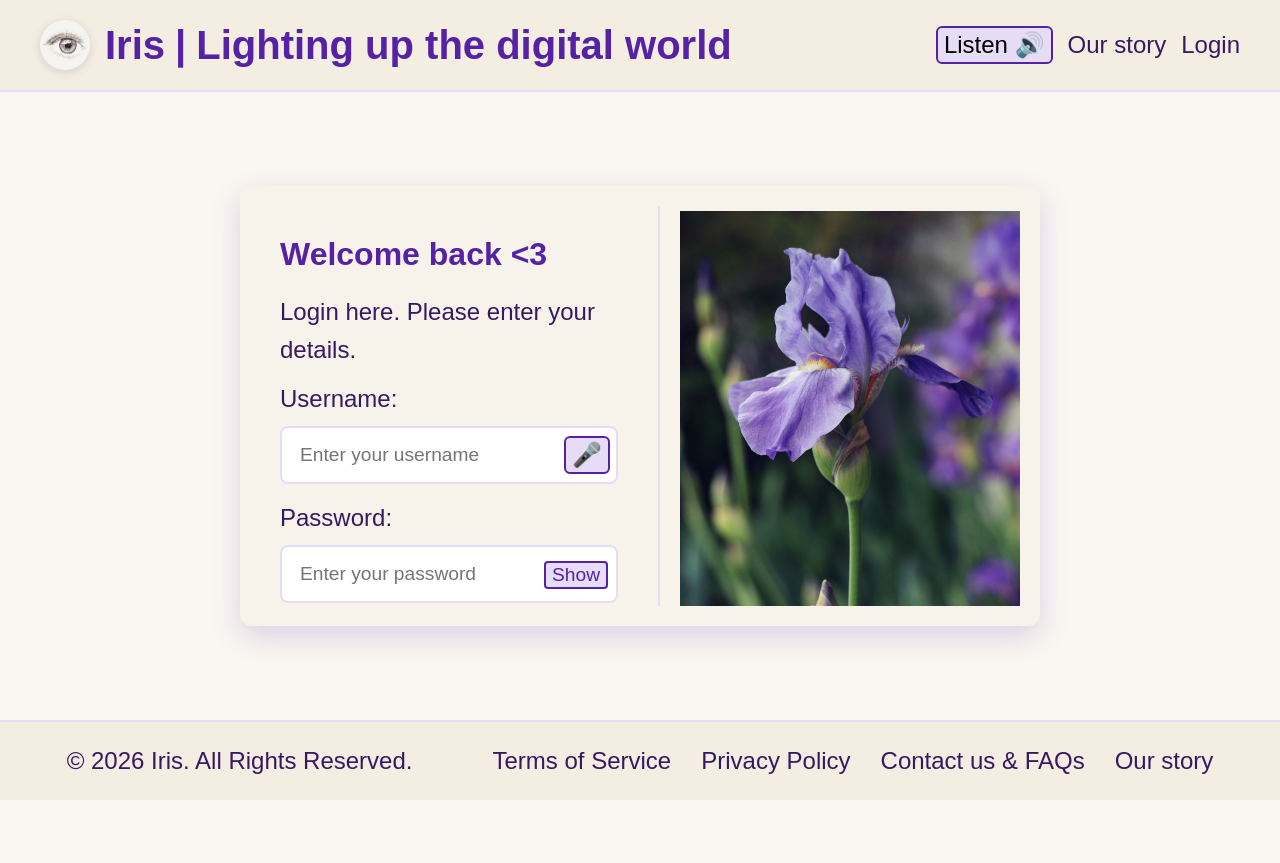
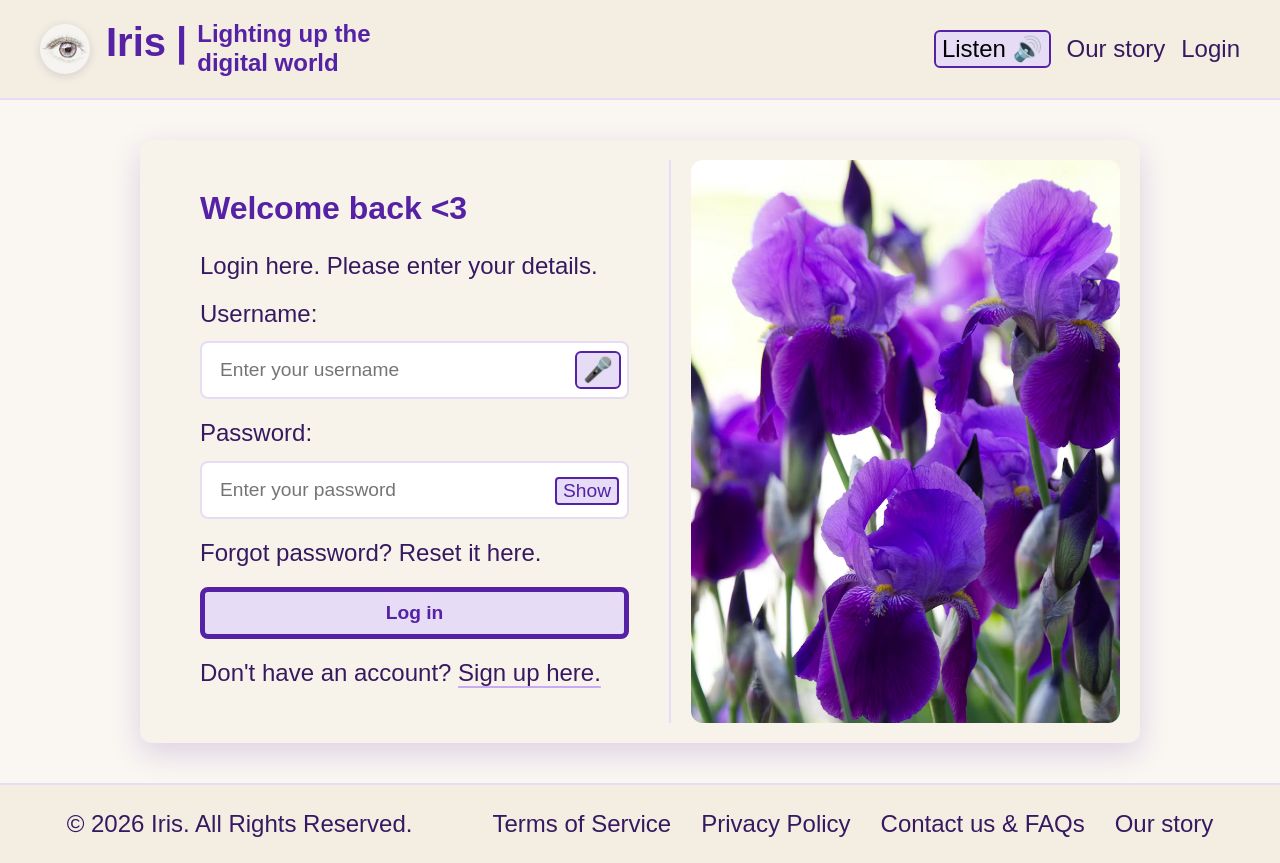
Before and after one commit to gittel-rosenblatt/iris, a Flask app: page /login in a window 1280 px wide. Before the commit the page ends 800 px from the top, so only its background shows below. Run offline with Flask 3, Linux system fonts and the light colour scheme.

Commit message:
Fix layout responsiveness, page zooming, and story links
- Fix image squishing on story page
- Prevent horizontal scroll when zooming/shrinking window
- Update link to story page on homepage
- Adjust mobile media query styles and zoom layout for login/signup pages

```diff
--- a/static/css/global.css
+++ b/static/css/global.css
@@ -24,15 +24,12 @@
     box-sizing: border-box;
 }
 
-html, body {
-    max-width: 100%;
-    overflow-x: hidden;
-}
-
 html {
     scroll-behavior: smooth;
     scrollbar-width: thin;
     scrollbar-color: var(--dark-iris-purple) transparent;
+    max-height: 100dvh;
+    max-width: 100dvw;
 }
 
 body {
@@ -43,7 +40,7 @@ body {
     flex-direction: column;
     font-family: var(--main-font);
     background-color: var(--bg-cream);
-    overflow: hidden;
+    overflow-x: hidden;
 }
 
 p, h1, h2, h3, nav a {
@@ -218,9 +215,16 @@ header {
 .header-left {
     display: flex;
     align-items: center;
-    gap: 15px;
     flex-shrink: 0;
-    padding-right: 15px;
+    gap: clamp(0.5rem, 3vw, 1rem);
+    padding-right: clamp(0.5rem, 3vw, .75rem);
+}
+
+.header-tagline {
+    font-size: var(--font-size-md);
+    max-width: 180px;
+    line-height: 1.2;
+    white-space: normal;
 }
 
 .header-left h1 {
@@ -253,7 +257,7 @@ header {
     display: flex;
     align-items: center;
     justify-content: flex-end;
-    gap: 15px;
+    gap: 16px;
 }
 
 .account-header {
@@ -524,6 +528,12 @@ footer {
     border: 2px solid var(--iris-purple);
 }
 
+@media (max-width: 700px) {
+    .header-tagline {
+        max-width: 150px;
+    }
+}
+
 @media (max-width: 900px) {
 /* main */
     body {
@@ -539,13 +549,6 @@ footer {
 /* header */
     header {
         padding: clamp(0.5rem, 3vw, 1.25rem) clamp(1rem, 4vw, 2.5rem);
-    }
-
-    .header-tagline {
-        font-size: var(--font-size-md);
-        max-width: 180px;
-        line-height: 1.2;
-        white-space: normal;
     }
 
     .divider {
--- a/static/css/login.css
+++ b/static/css/login.css
@@ -1,16 +1,28 @@
+html, p, h1, h2, h3, nav a {
+    margin: 0;
+    padding: 0;
+    box-sizing: border-box;
+}
+
 #login-main {
     display: flex;
     justify-content: center;
     align-items: center;
     flex: 1;
-    height: 0;
-    flex-shrink: 0;
+    flex-grow: 1;
+    height: auto;
+    padding: 40px 20px;
 }
 
 .login-container {
     display: flex;
-    width: clamp(50vh, 100vh, 90vw);
-    max-height: 55vh;
+    align-items: stretch;
+
+    height: auto;
+    max-height: none;
+    width: 100%;
+    max-width: 1000px;
+
     background-color: var(--bg-card);
     overflow-y: auto;
     padding: 20px;
@@ -22,10 +34,20 @@
 .login {
     display: flex;
     flex-direction: column;
-    padding: 20px;
-    padding-right: 40px;
+    padding: 20px 40px;
+    margin: 0;
     border-right: 2px solid var(--iris-purple);
     overflow-y: auto;
+}
+
+.signup {
+    display: none;
+}
+
+.login, .signup {
+    flex: 1;
+    margin: 0;
+    box-sizing: border-box;
 }
 
 .login h2, .login p {
@@ -55,21 +77,22 @@
 
 .login-image {
     display: flex;
-    justify-content: center;
-    align-items: flex-start;
-    padding: 5px;
+    flex: 1;
+    position: relative;
     overflow: hidden;
+    padding: 0;
+    height: auto;
 }
 
 .login-container img {
+    position: absolute;
+    top: 0;
+    left: 0;
+    width: 100%;
+    height: 100%;
+    border-radius: 12px;
     object-fit: cover;
-    object-position: center -25px;
-    max-width: 500px;
-    height: auto;
-}
-
-.signup {
-    display: none;
+    object-position: center center;
 }
 
 body.is-switched .signup {
@@ -83,13 +106,6 @@ body.is-switched .signup {
 
 body.is-switched .login {
     display: none;
-}
-
-.login, .signup {
-    width: 100%;
-    max-width: 400px;
-    margin: 0 auto;
-    box-sizing: border-box;
 }
 
 #security-question {
--- a/templates/contact.html
+++ b/templates/contact.html
@@ -24,7 +24,10 @@
     </div>
 
     <nav class="header-nav">
-        <button aria-hidden="true"type="button" class="btn-tts">Listen 🔊</button>
+        <button aria-hidden="true"type="button" class="btn-tts">
+            <span class="long-text">Listen 🔊</span>
+            <span class="short-text">🔊</span>
+        </button>
         <a href="{{ url_for('story') }}">
             <span class="long-text">Our story</span>
             <span class="short-text" aria-hidden="true">Story</span>
--- a/templates/forgot-password.html
+++ b/templates/forgot-password.html
@@ -24,7 +24,10 @@
     </div>
 
     <nav class="header-nav">
-        <button aria-hidden="true"type="button" class="btn-tts">Listen 🔊</button>
+        <button aria-hidden="true"type="button" class="btn-tts">
+            <span class="long-text">Listen 🔊</span>
+            <span class="short-text">🔊</span>
+        </button>
         <a href="{{ url_for('story') }}">
             <span class="long-text">Our story</span>
             <span class="short-text" aria-hidden="true">Story</span>
--- a/templates/login.html
+++ b/templates/login.html
@@ -24,7 +24,10 @@
     </div>
 
     <nav class="header-nav">
-        <button aria-hidden="true"type="button" class="btn-tts">Listen 🔊</button>
+        <button aria-hidden="true"type="button" class="btn-tts">
+            <span class="long-text">Listen 🔊</span>
+            <span class="short-text">🔊</span>
+        </button>
         <a href="{{ url_for('story') }}">
             <span class="long-text">Our story</span>
             <span class="short-text" aria-hidden="true">Story</span>
@@ -70,7 +73,7 @@
             </form>
             <p class="toggle-text">
                 Don't have an account?
-                <button type="button" id="switch-to-signup" class="link-btn">Sign up here</button>
+                <button type="button" id="switch-to-signup" class="link-btn">Sign up here.</button>
             </p>
         </section>
 
@@ -138,12 +141,12 @@
             </form>
             <p class="toggle-text">
                 Already have an account?
-                <button type="button" id="switch-to-login" class="link-btn">Log in here</button>
+                <button type="button" id="switch-to-login" class="link-btn">Log in here.</button>
             </p>
         </section>
 
         <section class="login-image">
-            <img src="{{ url_for('static', filename='images/iris-flower.jpg') }}" alt="Image of iris flowers">
+            <img src="{{ url_for('static', filename='images/iris-flower.png') }}" alt="Image of iris flowers">
         </section>
     </div>
 </main>
--- a/templates/privacy.html
+++ b/templates/privacy.html
@@ -23,7 +23,10 @@
     </div>
 
     <nav class="header-nav">
-        <button aria-hidden="true"type="button" class="btn-tts">Listen 🔊</button>
+        <button aria-hidden="true"type="button" class="btn-tts">
+            <span class="long-text">Listen 🔊</span>
+            <span class="short-text">🔊</span>
+        </button>
         <a href="{{ url_for('story') }}">
             <span class="long-text">Our story</span>
             <span class="short-text" aria-hidden="true">Story</span>
--- a/templates/reset-question.html
+++ b/templates/reset-question.html
@@ -24,7 +24,10 @@
     </div>
 
     <nav class="header-nav">
-        <button aria-hidden="true"type="button" class="btn-tts">Listen 🔊</button>
+        <button aria-hidden="true"type="button" class="btn-tts">
+            <span class="long-text">Listen 🔊</span>
+            <span class="short-text">🔊</span>
+        </button>
         <a href="{{ url_for('story') }}">
             <span class="long-text">Our story</span>
             <span class="short-text" aria-hidden="true">Story</span>
--- a/templates/terms.html
+++ b/templates/terms.html
@@ -23,7 +23,10 @@
     </div>
 
     <nav class="header-nav">
-        <button aria-hidden="true"type="button" class="btn-tts">Listen 🔊</button>
+        <button aria-hidden="true"type="button" class="btn-tts">
+            <span class="long-text">Listen 🔊</span>
+            <span class="short-text">🔊</span>
+        </button>
         <a href="{{ url_for('story') }}">
             <span class="long-text">Our story</span>
             <span class="short-text" aria-hidden="true">Story</span>
```
Also changed, not shown: other parts of static/css/login.css (+17 -13 lines), static/css/story.css (+4 -4 lines), templates/index.html (+5 -2 lines), templates/story.html (+5 -2 lines), static/images/iris-flower.png (added), 1 other file.
